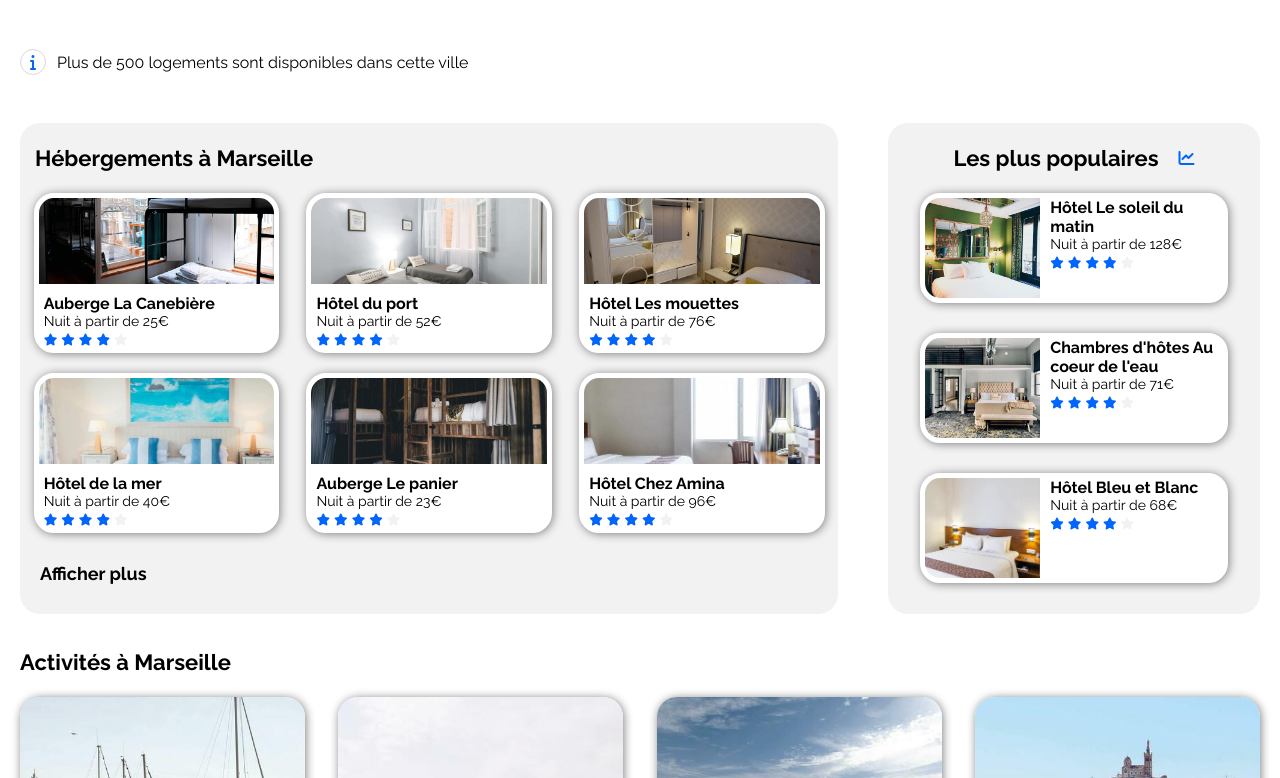
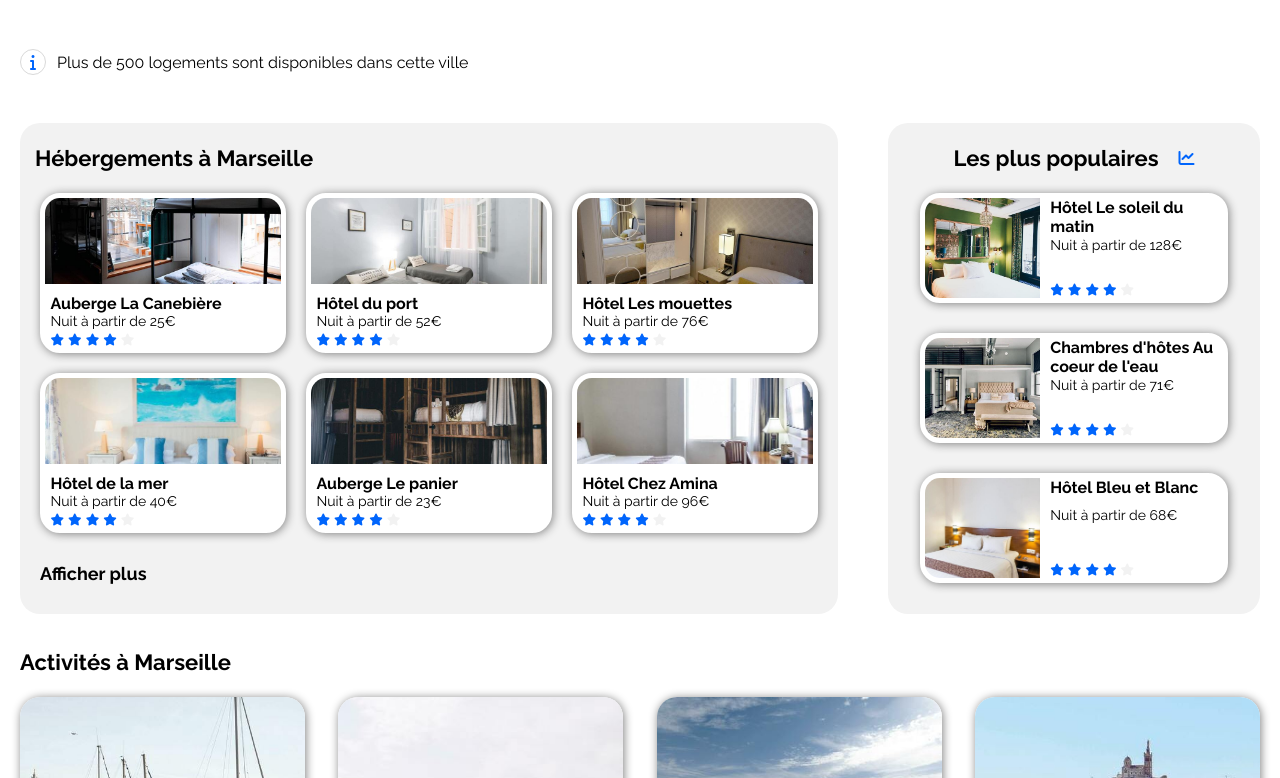
Before and after one commit to Chalbt/PROJET_2, a plain HTML site: page index.html in a window 1280 px wide. Shown: the part 439-1217 px from the top of the page. Drawn offline with Linux system fonts and the light colour scheme.

Commit message:
indentation html

```diff
--- a/styles.css
+++ b/styles.css
@@ -277,7 +277,7 @@ article h3
 {
     display: flex;
     flex-wrap: wrap;
-    justify-content: space-around;
+    justify-content: space-evenly;
     align-items: center;
 }
 
@@ -376,6 +376,9 @@ aside
 {
     margin-left: 10px;
     width: 60%;
+    display: flex;
+    flex-direction: column;
+    justify-content: space-between;
 }
 
 .texte_populaires h4, .texte_populaires p
@@ -386,6 +389,7 @@ aside
 .texte_populaires .note
 {
     margin: 0;
+    padding-top: 25px;
 }
 
 .populaires
@@ -407,6 +411,7 @@ aside
     flex-direction: column;
     justify-content: center;
     align-items: center;
+    width: 100%;
 }
 
 .liste_populaires a
```
Also changed, not shown: index.html (+8 -13 lines).
